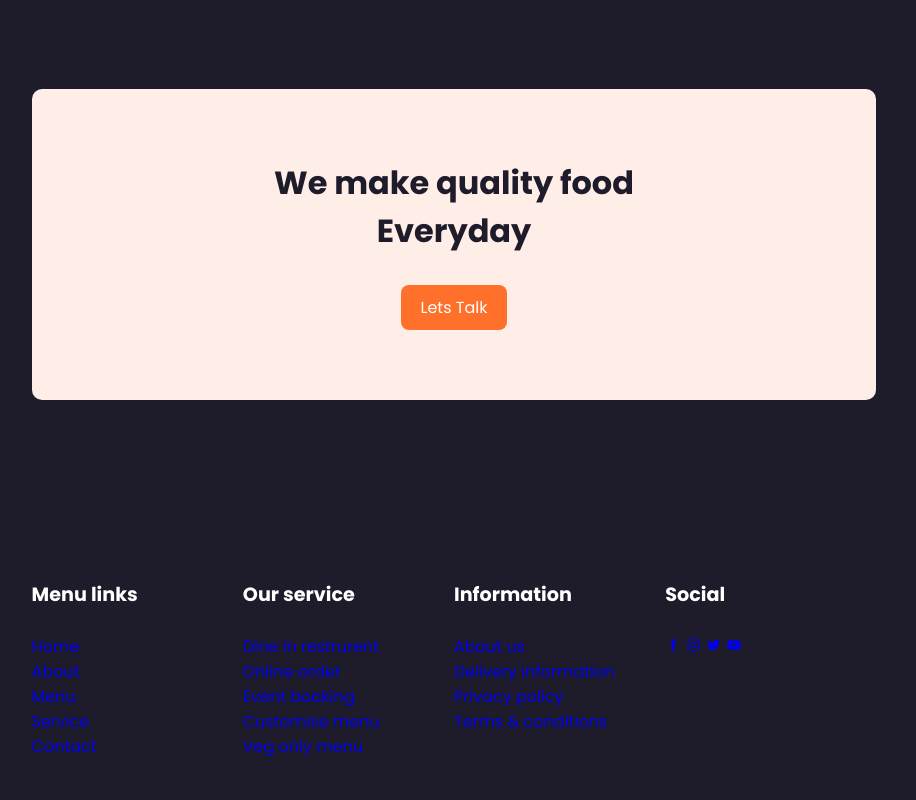
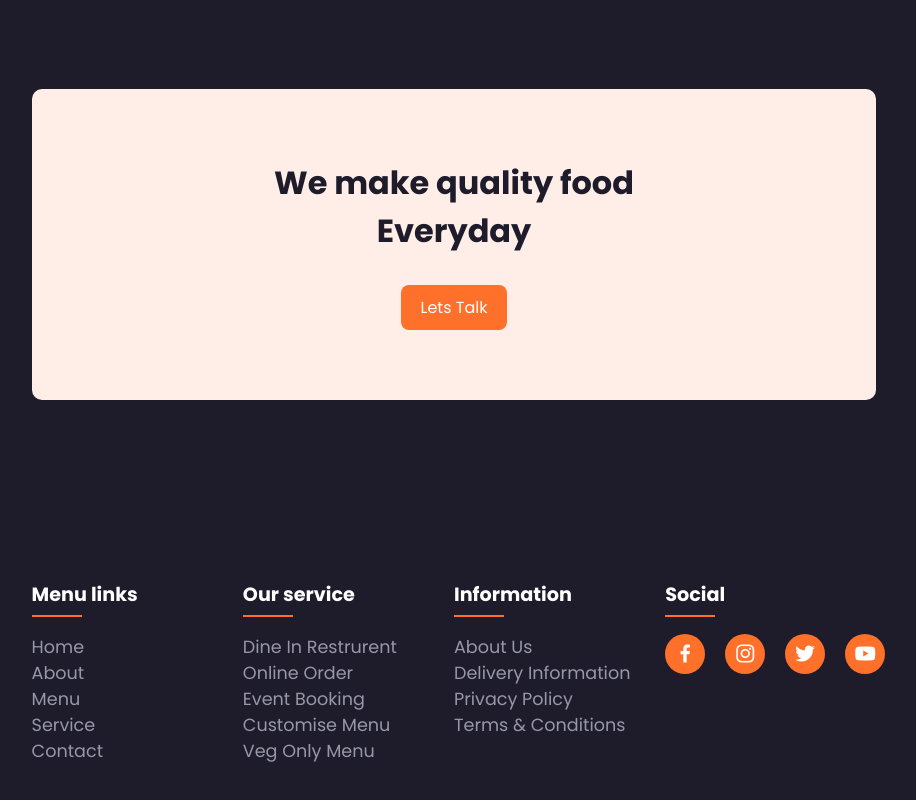
Before and after one commit to bubun101/Food-web-Landing-page, a plain HTML site: page index.html in a window 1280 px wide. Shown: the part 2531-3331 px from the top of the page, without its empty margins (186-1102 px from the left). Drawn offline with nearby package versions, Linux system fonts and the light colour scheme.

Commit message:
HTML and CSS part is completed for desktop/larger screen views

```diff
--- a/css/style.css
+++ b/css/style.css
@@ -249,3 +249,57 @@ section {
   margin-bottom: 25px;
   position: relative;
 }
+.col h4::before{
+  content: "";
+  position: absolute;
+  height: 2px;
+  width: 50px;
+  left: 0;
+  bottom: -8px;
+  background: var(--main-color);
+
+}
+
+.col ul li :not(:last-child){
+  margin-bottom: 15px;
+}
+
+.col ul li a{
+  color: #9897a9;
+  font-size: 1.1rem;
+  display: block;
+  text-transform: capitalize;
+  transition: .4s;
+}
+
+.col ul li a:hover{
+  color: var(--text-color);
+  transform: translateX(-12px);
+}
+
+.col .social{
+  width: 220px;
+  display: flex;
+  align-items: center;
+  justify-content: space-between;
+}
+
+.col .social a{
+  height: 40px;
+  width: 40px;
+  background: var(--main-color);
+  color: var(--text-color);
+  display: inline-flex;
+  align-items: center;
+  justify-content: center;
+  font-size: 1.5rem;
+  border-radius: 50%;
+  transition: .4s;
+
+}
+
+.col .social a:hover{
+  transform: scale(1.2);
+  color: var(--bg-color);
+  background-color: var(--text-color);
+}
--- a/index.html
+++ b/index.html
@@ -172,5 +172,7 @@
   </div>
 </section>
 <!--Footer section end-->
+<!--javascript-->
+<script src="js/main.js"></script>
   </body>
 </html>
```
